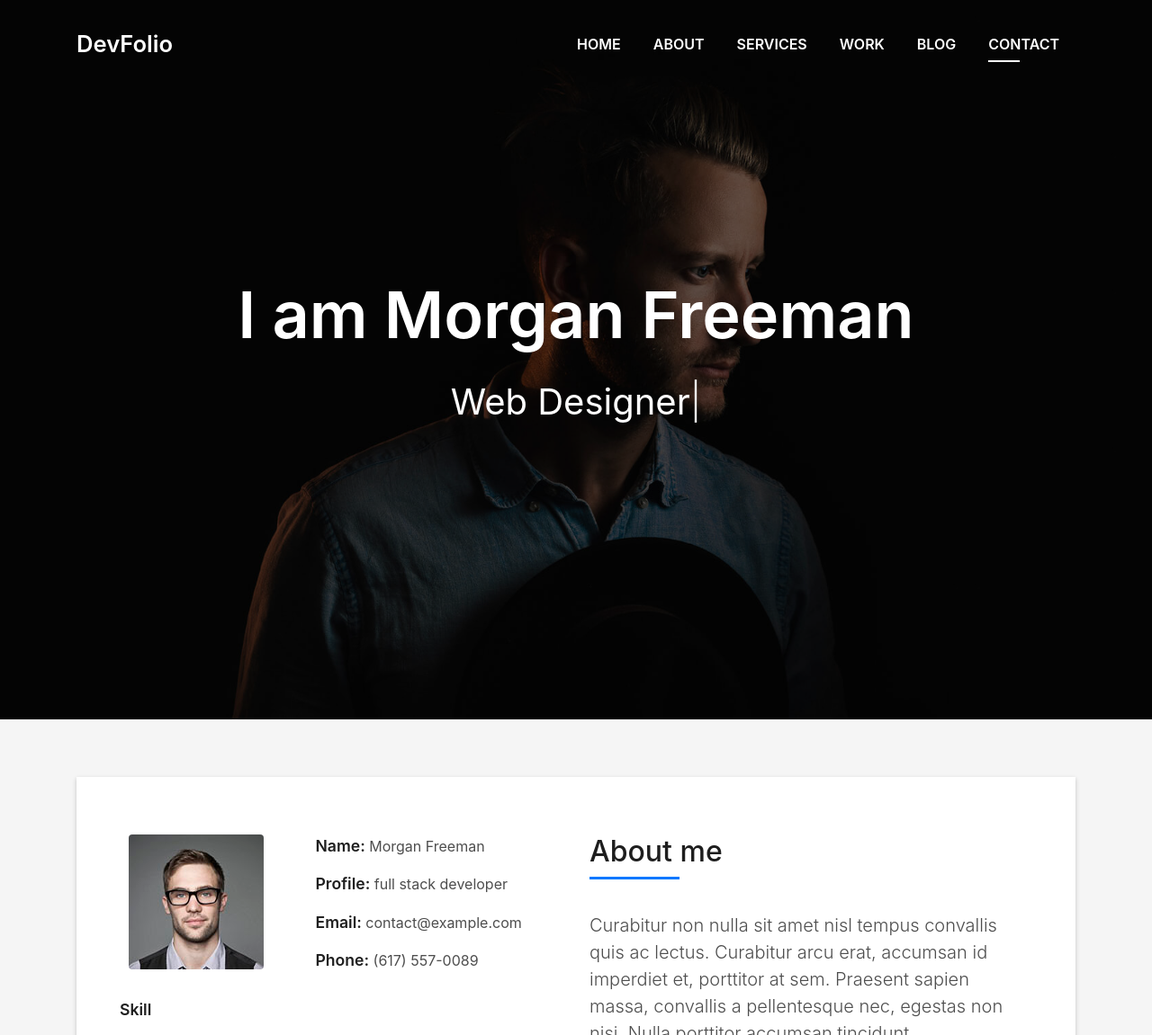
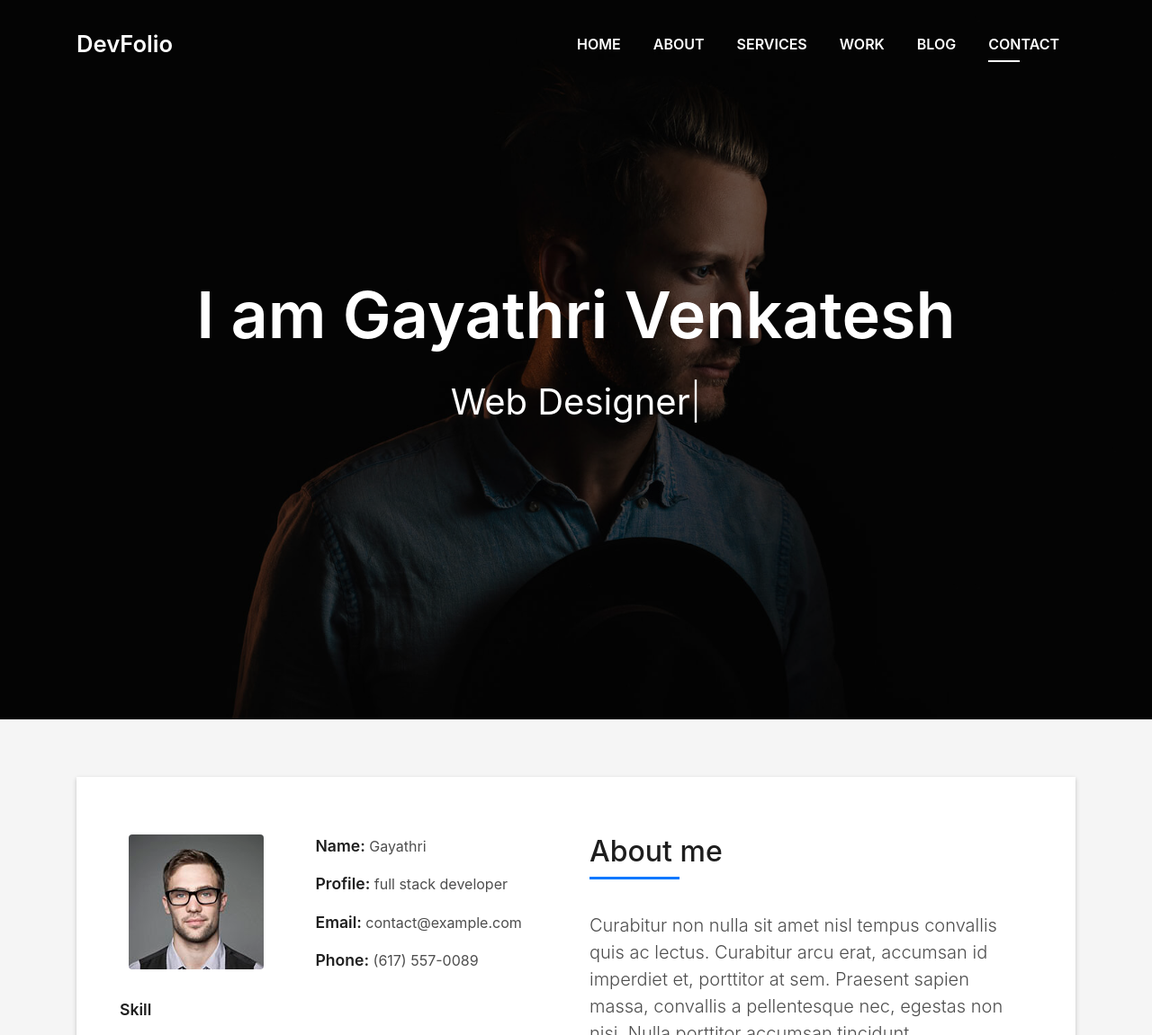
Before and after one commit to Alice40/example, a plain HTML site: page index.html in a window 1280 px wide. Shown: the top 1151 px of the page at 90% size. Drawn offline with Linux system fonts and the light colour scheme; files whose address does not match are found by name.

Commit message:
Update index.html

```diff
--- a/index.html
+++ b/index.html
@@ -77,7 +77,7 @@
       <div class="table-cell">
         <div class="container">
           <!--<p class="display-6 color-d">Hello, world!</p>-->
-          <h1 class="intro-title mb-4">I am Morgan Freeman</h1>
+          <h1 class="intro-title mb-4">I am Gayathri Venkatesh</h1>
           <p class="intro-subtitle"><span class="text-slider-items">CEO DevFolio,Web Developer,Web Designer,Frontend Developer,Graphic Designer</span><strong class="text-slider"></strong></p>
           <!-- <p class="pt-3"><a class="btn btn-primary btn js-scroll px-4" href="#about" role="button">Learn More</a></p> -->
         </div>
@@ -101,7 +101,7 @@
                   </div>
                   <div class="col-sm-6 col-md-7">
                     <div class="about-info">
-                      <p><span class="title-s">Name: </span> <span>Morgan Freeman</span></p>
+                      <p><span class="title-s">Name: </span> <span>Gayathri</span></p>
                       <p><span class="title-s">Profile: </span> <span>full stack developer</span></p>
                       <p><span class="title-s">Email: </span> <span>contact@example.com</span></p>
                       <p><span class="title-s">Phone: </span> <span>(617) 557-0089</span></p>
```
